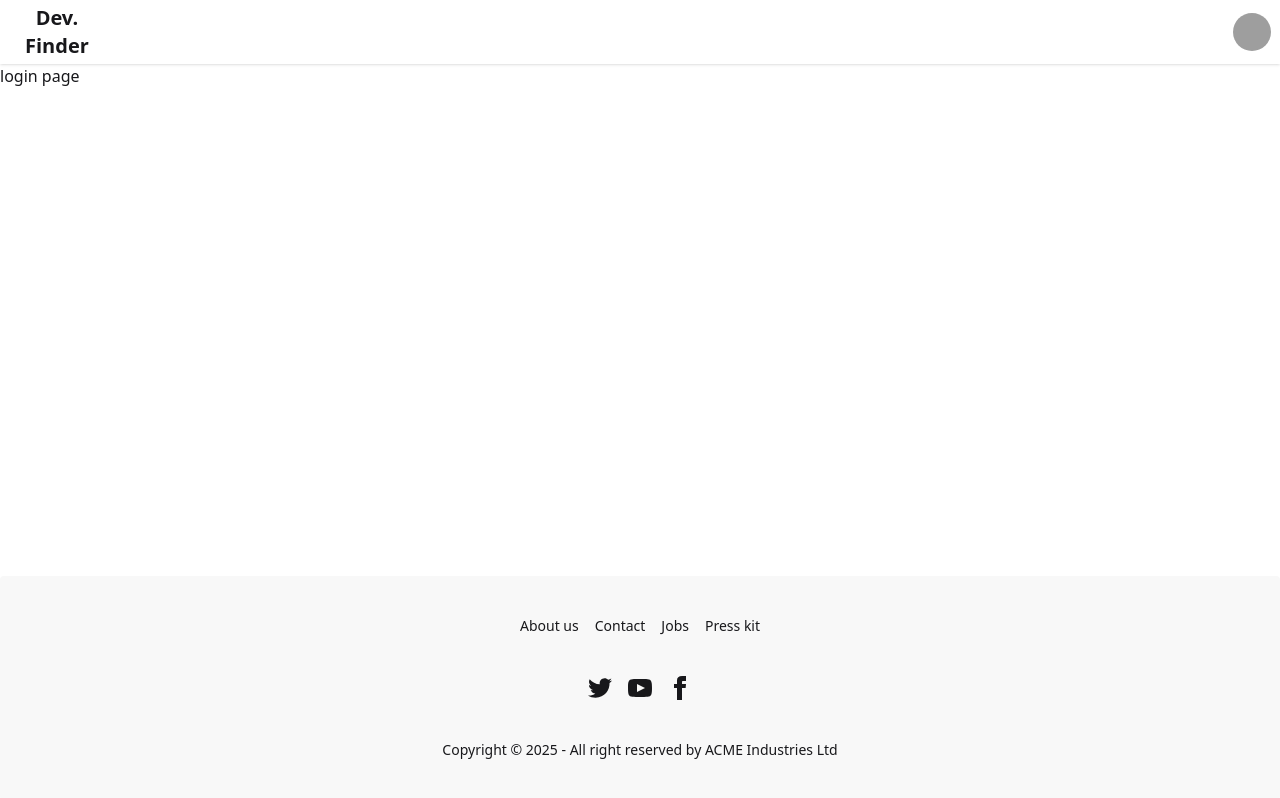
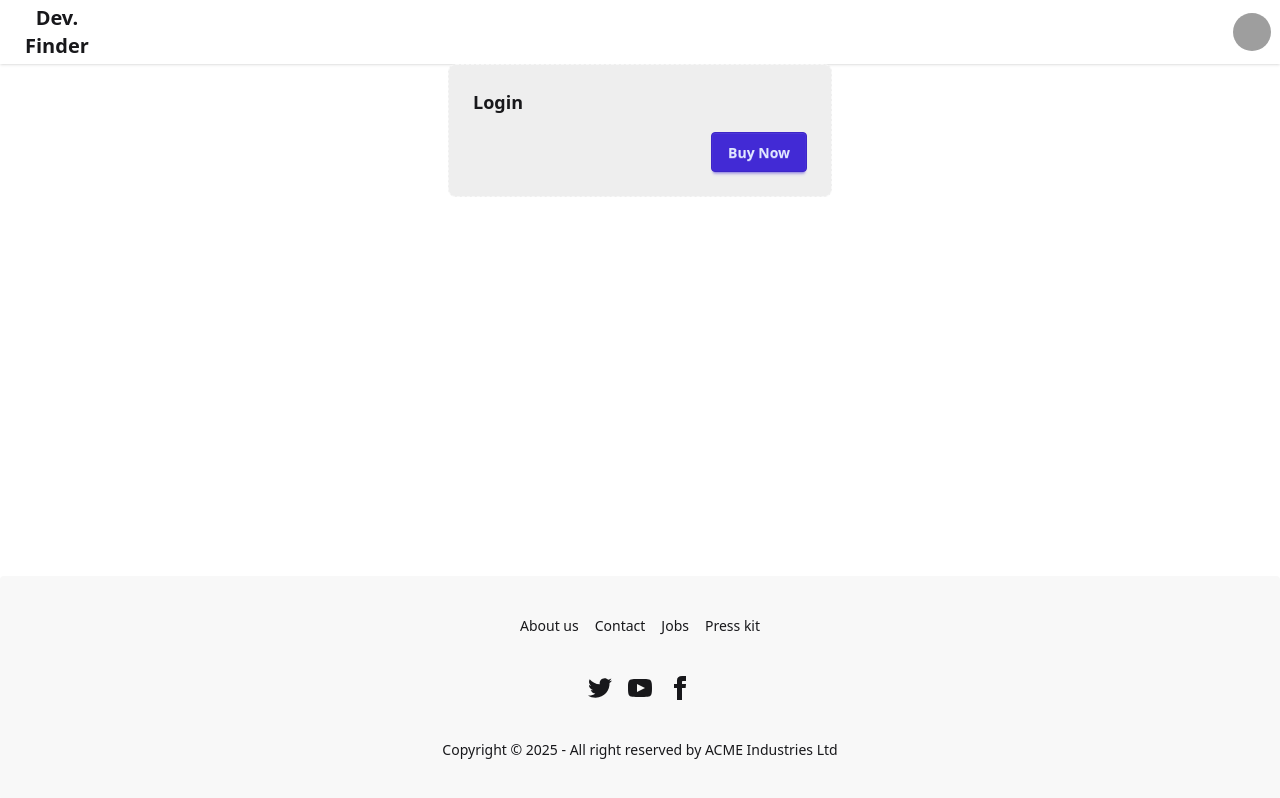
Before and after one commit to abhaythanak/DevFinderFrontend, a React (Vite) app: page /login in a window 1280 px wide. Built offline with nearby package versions, Linux system fonts and the light colour scheme; grey boxes are pictures that could not be loaded.

Commit message:
login  section in process

```diff
--- a/src/App.jsx
+++ b/src/App.jsx
@@ -1,6 +1,7 @@
 import { BrowserRouter, Route, Routes } from "react-router-dom";
 import "./App.css";
 import Body from "./components/Body";
+import Login from "./components/pages/LogIn";
 
 function App() {
   return (
@@ -9,7 +10,7 @@ function App() {
         <Routes>
           <Route path="/" element={<Body />}>
             <Route path="/main" element="main page" />
-            <Route path="/login" element="login page" />
+            <Route path="/login" element={<Login />} />
           </Route>
         </Routes>
       </BrowserRouter>
--- /dev/null
+++ b/src/components/pages/Login.jsx
@@ -0,0 +1,17 @@
+export default function Login() {
+  return (
+    <div className="flex justify-center items-center">
+      <div className="card  card-dash bg-base-300 w-96">
+        <div className="card-body">
+          <h2 className="card-title">Login</h2>
+          <div className="">
+            <label></label>
+          </div>
+          <div className="card-actions justify-end">
+            <button className="btn btn-primary">Buy Now</button>
+          </div>
+        </div>
+      </div>
+    </div>
+  );
+}
```
